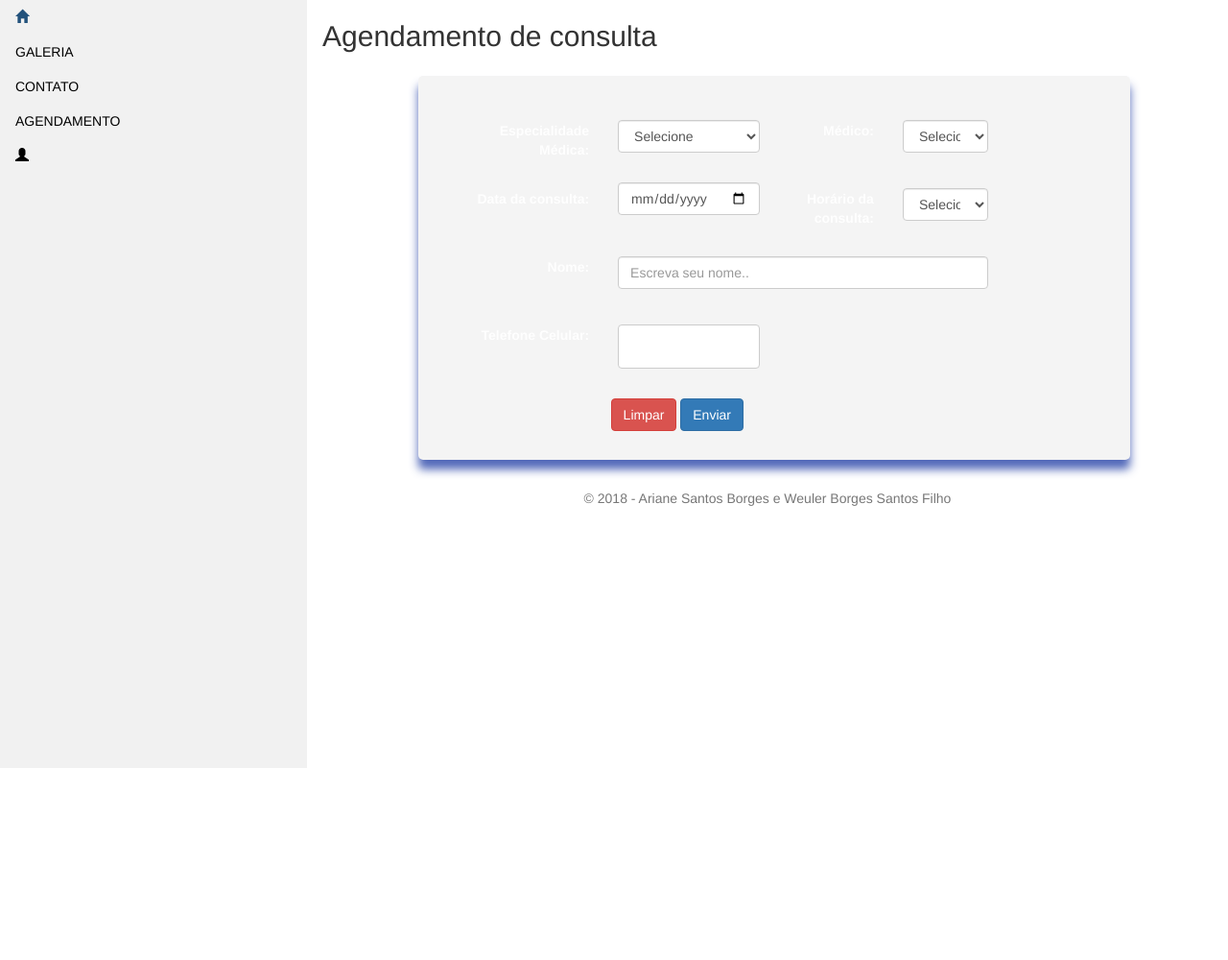
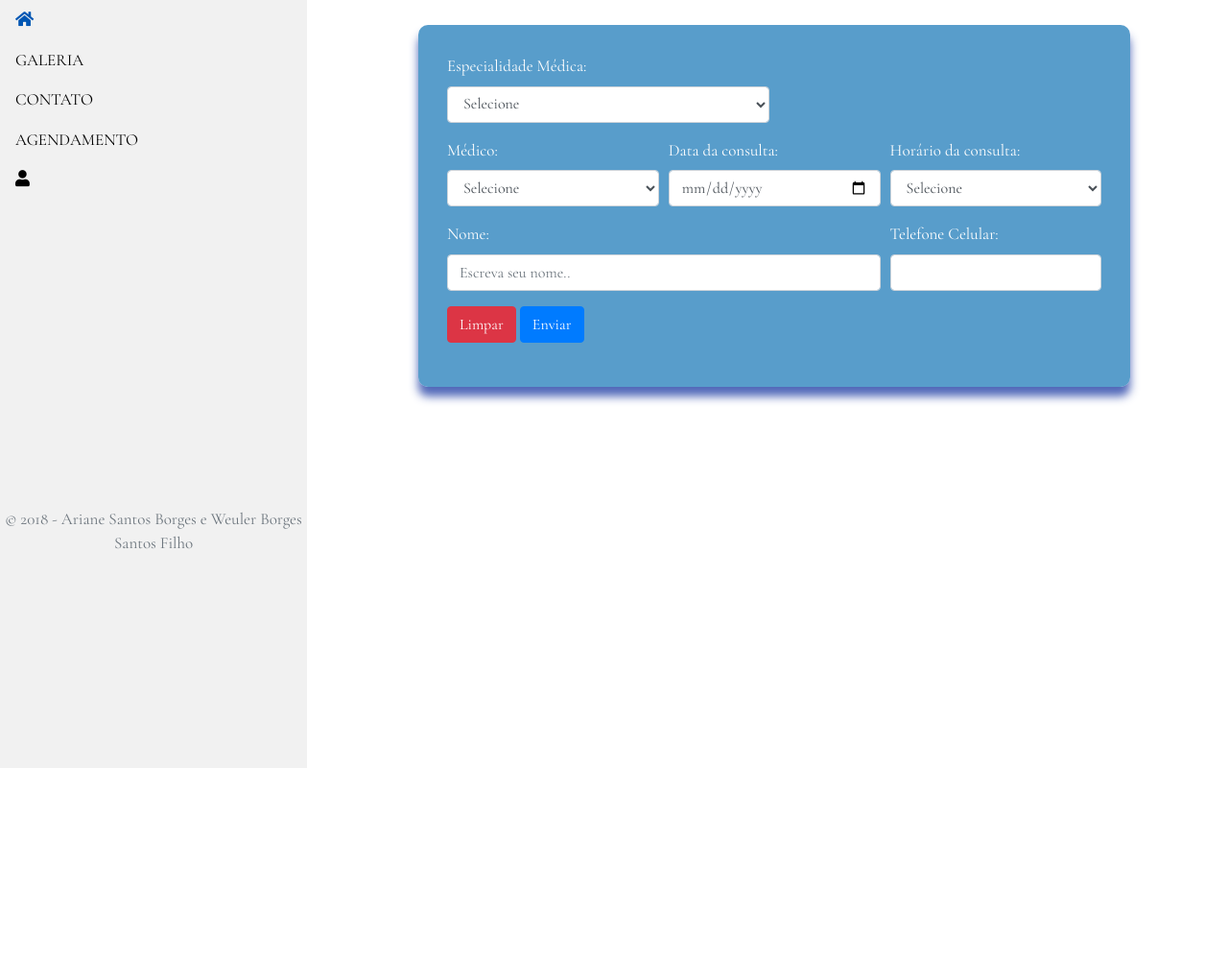
Before and after one commit to arianeborges/trabalhoppi, a PHP site: page /paginaagendamento.php in a window 1280 px wide. Shown: the whole page at 96% size. Run offline with PHP 8.4, Linux system fonts and the light colour scheme; some libraries are stand-ins or nearby versions.

Commit message:
Atualização bs 4 e melhorias nas paginas

```diff
--- a/css/estilopaginas.css
+++ b/css/estilopaginas.css
@@ -1,6 +1,8 @@
 body{
     /* background-color: #C4E9F9; */
     margin: 0;
+    font-family: 'Cormorant Garamond', serif;
+    font-size: 17px;
 }
 
 /* css pagina index */
@@ -33,8 +35,8 @@
     }
 } */
 
-.card {
-    margin: 25px 50px 30px 100px; ;
+.cardbox {
+    margin: 25px 50px 25px 100px;
     width: 80%;
     padding: 30px;
     box-shadow: 0 10px 10px 0 rgba(66, 92, 179, 0.918);
@@ -65,7 +67,6 @@
     overflow: hidden;
 }
 
-
 .autoslides2 img {
     width: 180px;
     height: 180px;
@@ -80,7 +81,7 @@
 
 /* css pagina restrita */
 
-.card-adm {
+/* .card-adm {
     padding: 0px;
     height: 200px;
 }
@@ -95,7 +96,7 @@
     font-size: 5em;
     text-align: right;
     padding-right: 20px;
-}
+} */
 
 /* .sidenav {
     height: 100%;
@@ -175,50 +176,6 @@
 
 /* fim css pagina listagens */
 
-/* fim css pagina agendamento */
-
-
-input[type=text], select, textarea {
-    width: 100%;
-    padding: 12px;
-    border: 1px solid #ccc;
-    border-radius: 4px;
-    box-sizing: border-box;
-    margin-top: 6px;
-    margin-bottom: 16px;
-    resize: vertical
-}
-
-.agendamento {
-    border-radius: 5px;
-    background-color: #F4F4F4;
-    padding-top: 40px;
-}
-
-/* fim css pagina agendamento */
-
-/* css pagina contato */
-
-input[type=text], select, textarea {
-    width: 100%;
-    padding: 12px;
-    border: 1px solid #ccc;
-    border-radius: 4px;
-    box-sizing: border-box;
-    margin-top: 6px;
-    margin-bottom: 16px;
-    resize: vertical
-}
-
-.contato {
-    border-radius: 5px;
-    background-color: #F4F4F4;
-    padding: 40px;
-}
-
-
-/* fim css pagina contato */
-
 /* inicio css header */
 .modalbox{
     margin-left:25%;
@@ -260,41 +217,21 @@
 .modal-content {
     background-color: #fefefe;
     margin: 5% auto 15% auto;
-    width: 60%;
+    width: 80%;
 }
 /* fim css index */
 
 /* css pagina footer */
-
 .footer {
     width:100%;
+    padding-top: 100%;
     text-align: center;
 }
-
 /* fim css pagina footer */
 
-
-/* inicio css pagina galeria */
-.center {
-    margin: 0 auto;
-    border: 0;
-}
-
-.galeria th, td {
-    width: 300px;
-    height: 250px;
-    padding: 10px;
-}
-
-.imagem {
-    width: 300px;
-    height: 250px;
-    border-radius: 20px;
-    display: none;
-}
-
-.video{
-    width: 300px;
-    height: 250px;
+/* css pagina galeria */
+.boxgaleria {
+    margin: 10px 10px 10px 10px;
+    padding: 15px 15px 0px 15px;
 }
 /* fim css pagina galeria */
--- a/footer.php
+++ b/footer.php
@@ -1,7 +1,7 @@
 
-        <footer class="footer">
+        <!-- <footer class="footer">
                 <p class="text-muted">© 2018 - Ariane Santos Borges e Weuler Borges Santos Filho</p>
-        </footer>
+        </footer> -->
     </div>
 </body>
 </html>
--- a/header.php
+++ b/header.php
@@ -54,16 +54,19 @@
     <title>Clinica Melhor Sorriso</title>
     <meta charset="UTF-8">
     <meta name="viewport" content="width=device-width, initial-scale=1">
-    <link rel="stylesheet" href="https://maxcdn.bootstrapcdn.com/bootstrap/3.3.7/css/bootstrap.min.css">
-    <script src="https://ajax.googleapis.com/ajax/libs/jquery/3.2.1/jquery.min.js"></script>
-    <!-- <script src="https://maxcdn.bootstrapcdn.com/bootstrap/4.5.0/js/bootstrap.min.js"></script> -->
+    <link href="https://fonts.googleapis.com/css2?family=Cormorant+Garamond&display=swap" rel="stylesheet">
+    <link rel="stylesheet" href="https://maxcdn.bootstrapcdn.com/bootstrap/4.5.0/css/bootstrap.min.css">
+    <script src="https://ajax.googleapis.com/ajax/libs/jquery/3.5.1/jquery.min.js"></script>
+    <script src="https://cdnjs.cloudflare.com/ajax/libs/popper.js/1.16.0/umd/popper.min.js"></script>
+    <script src="https://maxcdn.bootstrapcdn.com/bootstrap/4.5.0/js/bootstrap.min.js"></script>
 
-    <script src="https://maxcdn.bootstrapcdn.com/bootstrap/3.3.7/js/bootstrap.min.js"></script>
+    <link rel="stylesheet" href="https://use.fontawesome.com/releases/v5.7.0/css/all.css" integrity="sha384-lZN37f5QGtY3VHgisS14W3ExzMWZxybE1SJSEsQp9S+oqd12jhcu+A56Ebc1zFSJ" crossorigin="anonymous">
+
     <script type="text/javascript" src="./js/jquery.maskedinput-1.3.1.min.js"></script>
-    <script src="https://code.jquery.com/jquery-3.2.1.min.js"></script>
     <script src="js/responsiveslides.min.js"></script>
     <script src="js/scriptgaleria.js"></script>
     <script src="js/scriptindex.js"></script>
+    <script src="js/scriptmensagem.js"></script>
 
     <!-- estilos css -->
     <link rel="stylesheet" href="css/estilopaginas.css?v=15">
@@ -90,7 +93,7 @@
     <ul>
 
     <!-- <li><img class="img-responsive" style="padding-left:50px;width:280px;height:80px;" src="main-logo.png" alt="Clinica Melhor Sorriso"></li> -->
-    <li><a href="index.php"><span class="glyphicon glyphicon-home"> </span></a></li>
+    <li><a href="index.php"><span class="fas fa-home"> </span></a></li>
     <li><a href="paginagaleria.php">GALERIA</a></li>
     <li><a href="paginacontato.php">CONTATO</a></li>
     <li><a href="paginaagendamento.php">AGENDAMENTO</a></li>
@@ -104,15 +107,17 @@
                         </li>';
 
                 echo '<li> <a href="logout.php" data-title="Logout">
-                            <span class="glyphicon glyphicon-log-out"></span></a>
+                            <span class="fas fa-log-out"></span></a>
                     </li>';
             }
             else {
-                echo '<li><a href="#" data-toggle="modal" data-target="#myModal" data-title="Login">
-                        <span class="glyphicon glyphicon-user"></span></a>
+                echo '<li><a href="#" data-toggle="modal" data-target="#myModal"><span class="fas fa-user"></span></a>
                 </li>';
             }
         ?>
+        <footer class="footer">
+                <p class="text-muted">© 2018 - Ariane Santos Borges e Weuler Borges Santos Filho</p>
+        </footer>
     </ul>
 
     <div class="modalbox">
@@ -120,9 +125,9 @@
             <div class="modal-dialog">
                 <div class="modal-content">
                     <div class="modal-header">
+                        <h5 class="modal-title">ÁREA ADMINISTRATIVA</h5>
                         <button type="button" class="close" data-dismiss="modal" aria-hidden="true">&times;</button>
-                        <h4 class="modal-title">LOGIN</h4>
-                    </div>
+                   </div>
                     <form role="form" action="<?php echo htmlspecialchars($_SERVER["PHP_SELF"]); ?>" method="POST">
                         <div class="modal-body">
                                 <div class="form-group">
--- a/index.php
+++ b/index.php
@@ -1,7 +1,6 @@
 <?php include "header.php" ?>
 
-
-<div class="row card">
+<div class="row card cardbox">
     <div class="media">
         <div class="media-body media-middle">
             <h2 class="media-heading">Missão</h2>
@@ -17,7 +16,7 @@
     </div>
 </div>
 
-<div class="row card">
+<div class="row card cardbox">
     <div class="media">
         <div class="media-body media-middle">
             <h2 class="media-heading">Valores</h2>
--- a/paginaagendamento.php
+++ b/paginaagendamento.php
@@ -140,88 +140,11 @@
       }
     }
   ?>
-<!-- <script>
-
-jQuery(function ($) {
-    $.mask.definitions['~'] = '[+-]';
-    //Inicio Mascara Telefone
-    $("#telefonepaciente").mask("(99) 9999-9999?9").ready(function (event) {
-      var target, phone, element;
-      target = (event.currentTarget) ? event.currentTarget : event.srcElement;
-      phone = target.value.replace(/\D/g, '');
-      element = $(target);
-      element.unmask();
-      if (phone.length > 10) {
-        element.mask("(99) 99999-999?9");
-      } else {
-        element.mask("(99) 9999-9999?9");
-      }
-    });
-  });
-</script> -->
 
 
-  <h2> Agendamento de consulta </h2>
-  <div class="container agendamento card ">
-    <form class="form-horizontal" action="<?php echo htmlspecialchars($_SERVER["PHP_SELF"]); ?>" method="POST">
-      <div class="form-group">
-          <label class="control-label col-sm-3" for="especialidademedica">Especialidade Médica:</label>
-            <div class="col-sm-3">
-              <select id="especialidademedica" name="especialidademedica" class="form-control" onchange="buscaMedico(this.value)">
-                <option value="" selected>Selecione</option>
-                <option value="CirurgiaoDentista">Cirurgião Dentista</option>
-                <option value="Odontopediatra">Odontopediatra</option> <!-- saúde bucal das crianças -->
-                <option value="Odontohebiatria">Odontohebiatria</option> <!-- saúde bucal dos adolescentes -->
-                <option value="Ortodontista">Ortodontista</option> <!-- aparelhos ortodônticos -->
-                <option value="OdontologiaEstetica">Odontologia Estética</option><!-- clareamentos dentais, uso de resinas e peeling gengival -->
-                <option value="Endodontista">Endodontista</option><!-- tratamento de canal  -->
-                <option value="Periodontista">Periodontista</option><!-- cuidados relacionados a doenças de gengiva -->
-                <option value="Protesista">Protesista</option> <!-- reabilitação bucal: estética, fonética e mastigação -->
-                <option value="Implantodontista">Implantodontista</option> <!-- inserção de protéses fixas/implantes -->
-              </select>
-            </div>
+<form  action="<?php echo htmlspecialchars($_SERVER["PHP_SELF"]); ?>" method="POST">
 
-            <label class="control-label col-sm-2" for="medico">Médico:</label>
-            <div class="col-sm-2">
-              <select id="nome" name="nomemedico" class="form-control" onchange="buscaHorarios()" required>
-                <option value="" selected>Selecione</option>
-              </select>
-            </div>
-      </div>
-
-        <div class="form-group">
-            <label class="control-label col-sm-3" for="dataconsulta">Data da consulta:</label>
-            <div class="col-sm-3">
-              <input type="date" class="form-control" name="dataconsulta" id="data" onchange="buscaHorarios()" required>
-            </div>
-
-            <label class="control-label col-sm-2" for="horario">Horário da consulta:</label>
-            <div class="col-sm-2">
-              <select name="horariodisponivel" class="form-control" id="horarios" required>
-                <option value="" selected>Selecione</option>
-              </select>
-            </div>
-        </div>
-
-        <div class="form-group">
-            <label class="control-label col-sm-3" for="paciente">Nome:</label>
-            <div class="col-sm-7">
-              <input type="text" class="form-control" name="paciente" id="paciente" placeholder="Escreva seu nome.." required>
-            </div>
-        </div>
-
-        <div class="form-group">
-            <label class="control-label col-sm-3" for="telefonepaciente">Telefone Celular:</label>
-            <div class="col-sm-3">
-              <input type="text" name="telefonepaciente" id="telefonepaciente" required>
-            </div>
-        </div>
-
-        <div class="col-sm-offset-3">
-          <button type="reset" class="btn btn-danger">Limpar</button>
-            <button type="submit" class="btn btn-primary">Enviar</button>
-        </div>
-    </form>
+  <div class="cardbox">
       <?php
         if($_SERVER["REQUEST_METHOD"] == "POST"){
           if(isset($erro)) {
@@ -232,6 +155,59 @@
           }
         }
       ?>
+
+    <div class="form-row">
+      <div class="form-group col-sm-6">
+        <label for="especialidademedica">Especialidade Médica:</label><br>
+        <select id="especialidademedica" name="especialidademedica" class="form-control" onchange="buscaMedico(this.value)">
+          <option value="" selected>Selecione</option>
+          <option value="CirurgiaoDentista">Cirurgião Dentista</option>
+          <option value="Odontopediatra">Odontopediatra</option>
+          <option value="Odontohebiatria">Odontohebiatria</option>
+          <option value="Ortodontista">Ortodontista</option>
+          <option value="OdontologiaEstetica">Odontologia Estética</option>
+          <option value="Endodontista">Endodontista</option>
+          <option value="Periodontista">Periodontista</option>
+          <option value="Protesista">Protesista</option>
+          <option value="Implantodontista">Implantodontista</option>
+        </select>
+      </div>
     </div>
 
+    <div class="form-row">
+      <div class="form-group col-sm-4">
+        <label for="medico">Médico:</label>
+        <select id="nome" name="nomemedico" class="form-control" onchange="buscaHorarios()" required><option value="" selected>Selecione</option></select>
+      </div>
+      <div class="form-group col-sm-4">
+        <label for="dataconsulta">Data da consulta:</label>
+        <input type="date" class="form-control" name="dataconsulta" id="data" onchange="buscaHorarios()" required>
+      </div>
+      <div class="form-group col-sm-4">
+        <label for="horario">Horário da consulta:</label>
+          <select name="horariodisponivel" class="form-control" id="horarios" required><option value="" selected>Selecione</option></select>
+      </div>
+    </div>
+
+
+    <div class="form-row">
+      <div class="form-group col-sm-8">
+        <label for="paciente">Nome:</label>
+          <input type="text" class="form-control" name="paciente" id="paciente" placeholder="Escreva seu nome.." required>
+      </div>
+      <div class="form-group col-sm-4">
+        <label for="telefonepaciente">Telefone Celular:</label>
+          <input type="text" class="form-control" name="telefonepaciente" id="telefonepaciente" required>
+      </div>
+    </div>
+
+    <div class="form-row">
+      <div class="form-group col-sm-4">
+        <button type="reset" class="btn btn-danger">Limpar</button>
+        <button type="submit" class="btn btn-primary">Enviar</button>
+      </div>
+    </div>
+  </div>
+</form>
+
 <?php include "footer.php" ;?>
```
Also changed, not shown: js/scriptmensagem.js (added, +12 -0 lines), paginacontato.php (+19 -20 lines), paginagaleria.php (+71 -23 lines), 1 other file. Lines whose indentation alone changed are shown as unchanged.
